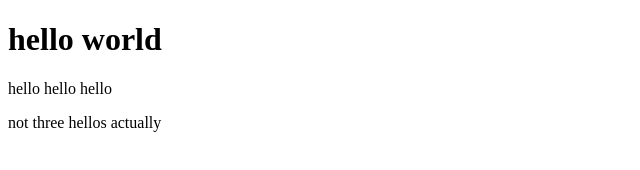
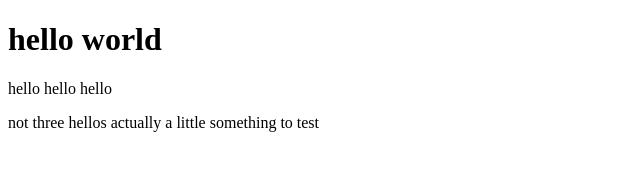
Before and after one commit to nicolasalahmar/lecture0, a plain HTML site: page index.html in a window 1280 px wide. Shown: the whole page, without its empty margins (0-640 px from the left). Drawn offline with Linux system fonts and the light colour scheme.

Commit message:
a liitle something litterally

```diff
--- a/index.html
+++ b/index.html
@@ -6,6 +6,6 @@
     <body>
         <h1>hello world</h1>
         <p>hello hello hello</p>
-        <p>not three hellos actually</p>
+        <p>not three hellos actually a little something to test</p>
     </body>
 </html>
```
